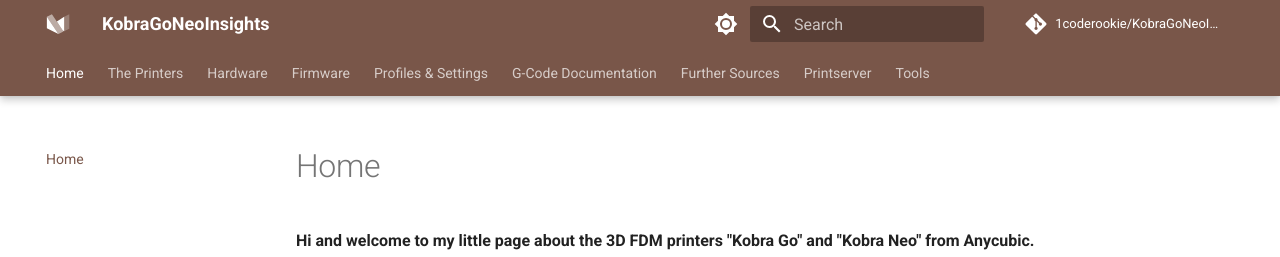
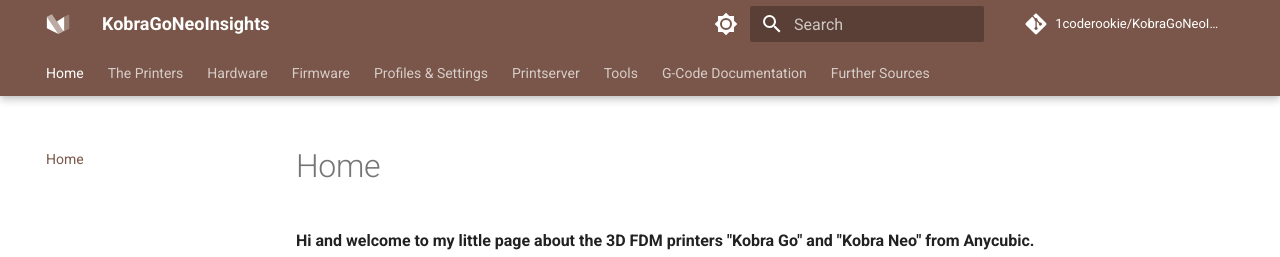
Before and after one commit to 1coderookie/KobraGoNeoInsights, an MkDocs documentation site: the page built from docs/index.md, in a window 1280 px wide. Shown: the top 257 px of the page. Built offline with MkDocs 1.6.1 and Material for MkDocs 9.7.7, drawn with Linux system fonts in a browser that asks for light colours; comment, search, counter and statistics services are not loaded; part of the change alters nothing that is shown.

```diff
--- a/mkdocs.yml
+++ b/mkdocs.yml
@@ -126,7 +126,7 @@ nav:
     - Stock Firmware (Marlin Based): 'firmware/fw_marlin.md'
     - Klipper (Mod): 'firmware/fw_klipper.md'
   - Profiles & Settings: 'pro_set.md'
+  - Printserver: 'printserver.md'
+  - Tools: 'tools.md'
   - G-Code Documentation: 'gcode_doc.md'
   - Further Sources: 'further_sources.md'
-  - Printserver: 'printserver.md'
-  - Tools: 'tools.md'
```
